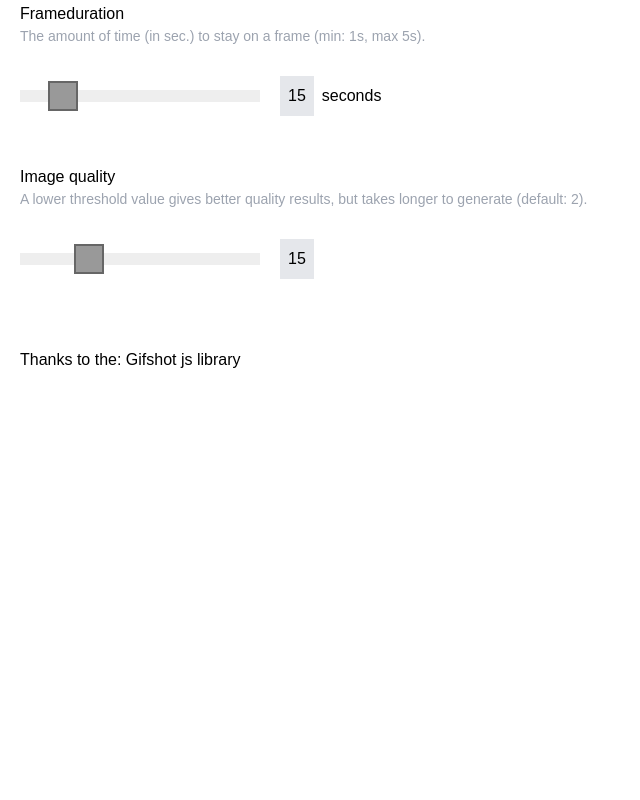
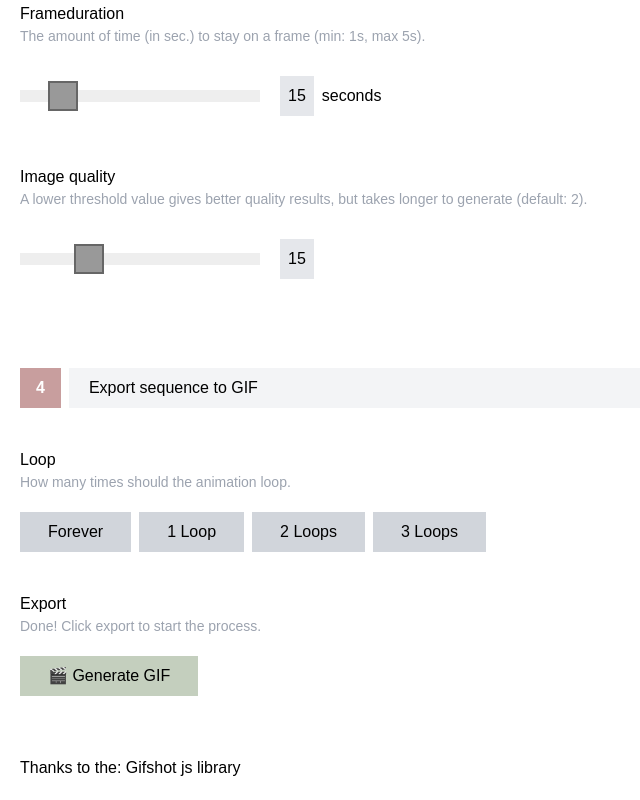
Before and after one commit to kaboomshebang/kbsb-gif-creator, a React (Vite) app: page / in a window 1280 px wide. Shown: the part 1226-2026 px from the top of the page, without its empty margins (0-640 px from the left). Before the commit the page ends 1618 px from the top, so only its background shows below. Built offline with nearby package versions, Linux system fonts and the light colour scheme; a web font is replaced by a local one.

Commit message:
Add export section

```diff
--- a/src/App.jsx
+++ b/src/App.jsx
@@ -5,6 +5,8 @@ import { useState } from 'react';
 import NavHeader from './components/NavHeader';
 import Footer from './components/Footer';
 import Title from './components/Title';
+
+import Button from './components/Button';
 
 import StepSection from './components/StepSection';
 import StepHeader from './components/StepHeader';
@@ -92,6 +94,26 @@ function App() {
 				<Slider min="1" max="5" step="1" default="2"></Slider>
 			</StepSection>
 
+			{/* Export sequence step */}
+			<StepSection>
+				<StepHeader>
+					<StepNumber number="4" color="#C89E9E"></StepNumber>
+					<StepTitle title="Export sequence to GIF"></StepTitle>
+				</StepHeader>
+				<StepDescription title="Loop" description="How many times should the animation loop."></StepDescription>
+				<div className="flex row space-x-2">
+					<Button label="Forever"></Button>
+					<Button label="1 Loop"></Button>
+					<Button label="2 Loops"></Button>
+					<Button label="3 Loops"></Button>
+				</div>
+				<StepDescription
+					title="Export"
+					description="Done! Click export to start the process."
+				></StepDescription>
+				<Button label="🎬 Generate GIF" color="#C4CFBE"></Button>
+			</StepSection>
+
 			<Footer />
 		</div>
 	);
```
